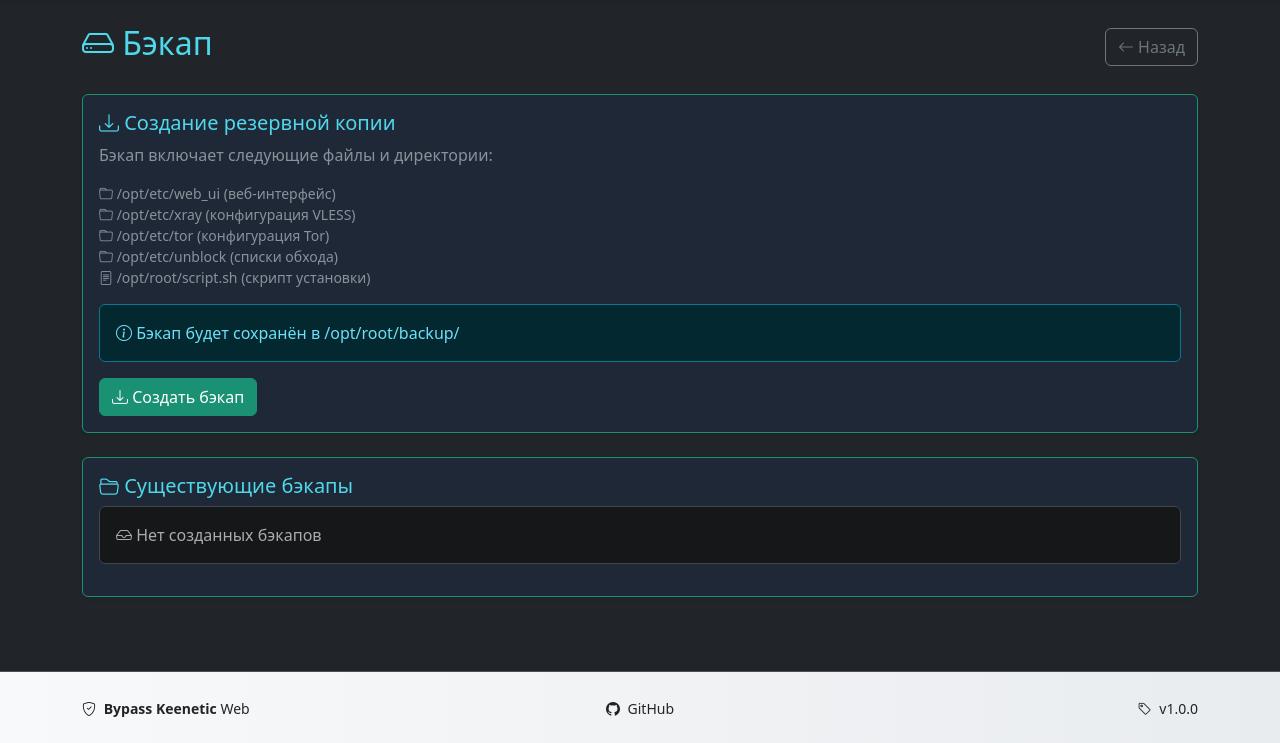
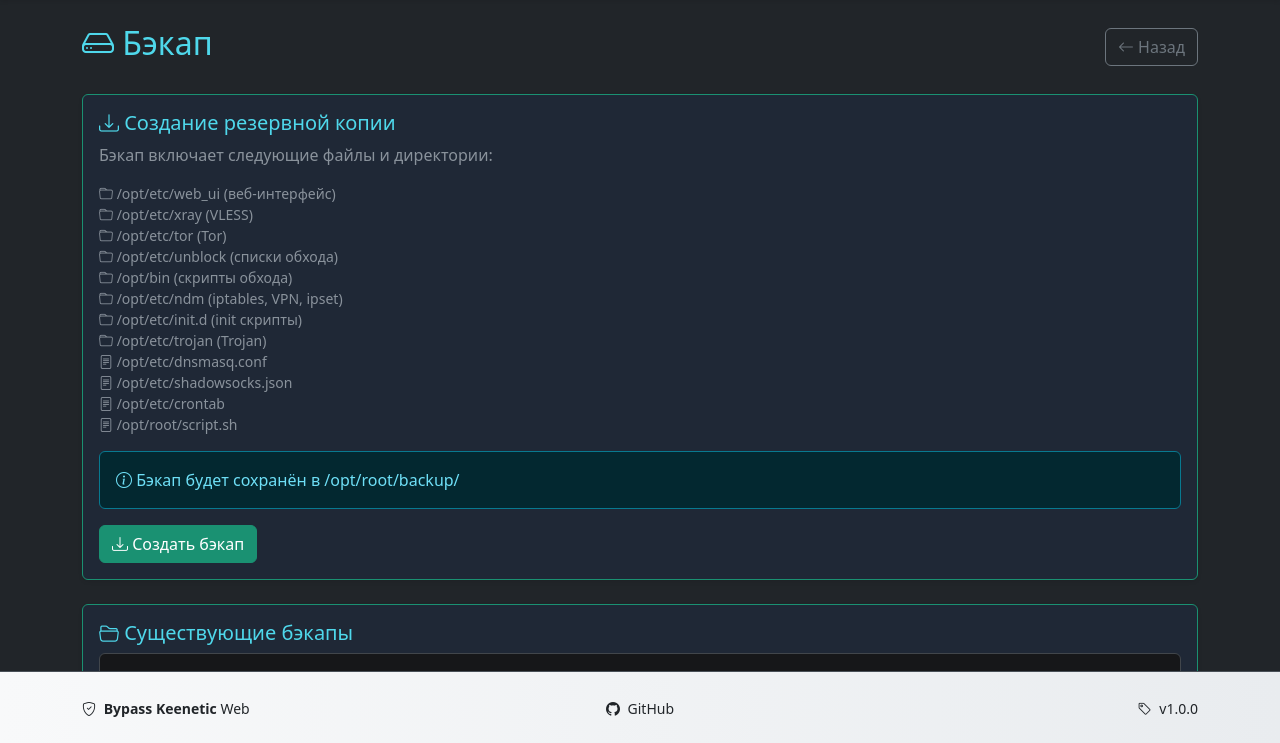
Before and after one commit to royfincher25-source/bypass_keenetic_web, a Flask app: page /service/backup in a window 1280 px wide. Shown: the part 56-799 px from the top of the page. Run offline with Flask 3, Linux system fonts and the light colour scheme; the visitor is signed in with stand-in values (Sample User, id 1).

Commit message:
feat: complete backup with all project files and folders

```diff
--- a/src/web_ui/templates/backup.html
+++ b/src/web_ui/templates/backup.html
@@ -27,10 +27,17 @@
         <p class="text-muted">Бэкап включает следующие файлы и директории:</p>
         <ul class="list-unstyled small text-muted">
             <li><i class="bi bi-folder"></i> /opt/etc/web_ui (веб-интерфейс)</li>
-            <li><i class="bi bi-folder"></i> /opt/etc/xray (конфигурация VLESS)</li>
-            <li><i class="bi bi-folder"></i> /opt/etc/tor (конфигурация Tor)</li>
+            <li><i class="bi bi-folder"></i> /opt/etc/xray (VLESS)</li>
+            <li><i class="bi bi-folder"></i> /opt/etc/tor (Tor)</li>
             <li><i class="bi bi-folder"></i> /opt/etc/unblock (списки обхода)</li>
-            <li><i class="bi bi-file-text"></i> /opt/root/script.sh (скрипт установки)</li>
+            <li><i class="bi bi-folder"></i> /opt/bin (скрипты обхода)</li>
+            <li><i class="bi bi-folder"></i> /opt/etc/ndm (iptables, VPN, ipset)</li>
+            <li><i class="bi bi-folder"></i> /opt/etc/init.d (init скрипты)</li>
+            <li><i class="bi bi-folder"></i> /opt/etc/trojan (Trojan)</li>
+            <li><i class="bi bi-file-text"></i> /opt/etc/dnsmasq.conf</li>
+            <li><i class="bi bi-file-text"></i> /opt/etc/shadowsocks.json</li>
+            <li><i class="bi bi-file-text"></i> /opt/etc/crontab</li>
+            <li><i class="bi bi-file-text"></i> /opt/root/script.sh</li>
         </ul>
 
         <div class="alert alert-info mt-3">
```
Also changed, not shown: src/web_ui/core/services.py (+12 -2 lines).
